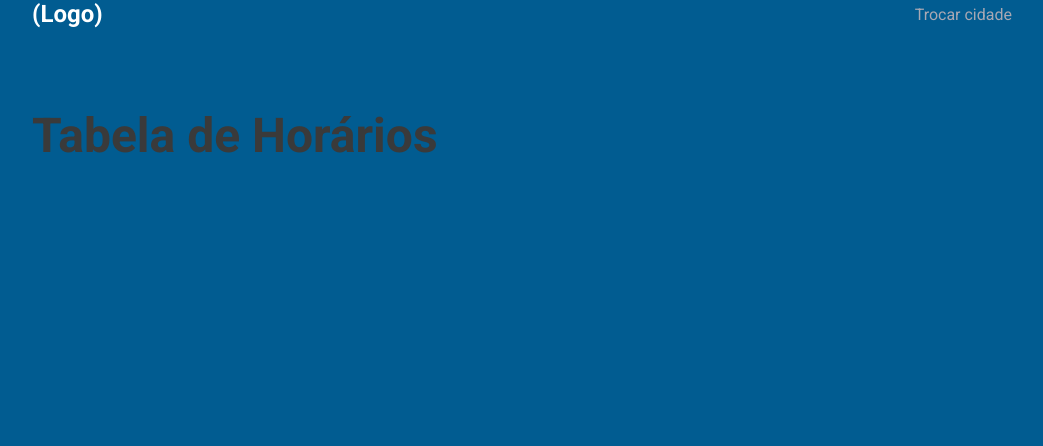
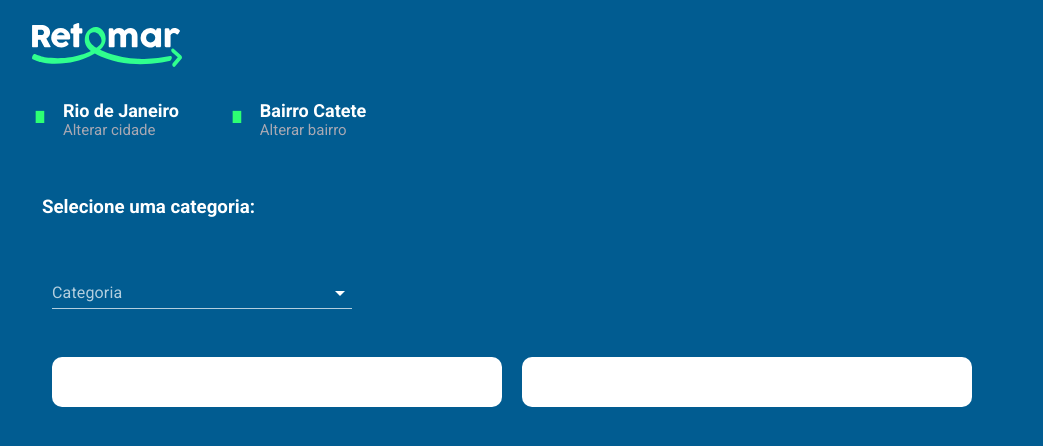
Before and after one commit to ricardobalbinot/projeto-retomar, a React (Create React App) app: page /horarios in a window 1280 px wide. Shown: the top 446 px of the page, without its empty margins (118-1161 px from the left). Built offline with nearby package versions, Linux system fonts and the light colour scheme.

Commit message:
Refatoração geral na disposição de componentes

```diff
--- a/package.json
+++ b/package.json
@@ -4,6 +4,7 @@
   "private": true,
   "dependencies": {
     "@material-ui/core": "^4.9.14",
+    "@material-ui/icons": "^4.9.1",
     "@material-ui/lab": "^4.0.0-alpha.53",
     "@santospatrick/eslint-config-react": "^1.0.6",
     "@santospatrick/prettier-config": "^1.0.1",
--- a/src/pages/Home/index.js
+++ b/src/pages/Home/index.js
@@ -2,22 +2,32 @@ import React, { useState } from 'react';
 import { useHistory } from 'react-router-dom';
 import TextField from '@material-ui/core/TextField';
 import Autocomplete from '@material-ui/lab/Autocomplete';
+import { ThemeProvider, createMuiTheme } from '@material-ui/core/styles';
 
 import Centered from '../../components/Centered';
 import {
-  AnimationContainer,
   ContainerAutocomplete,
   Header,
+  BlockItems,
   Title,
   Error,
   FormAutocomplete,
   Button,
 } from './styles';
 
+import Logo from '../../images/retomar-svg.svg';
+
+const darkTheme = createMuiTheme({
+  palette: {
+    type: 'dark',
+  },
+});
+
 function Home() {
   const [cidade, setCidade] = useState('');
   const [inputError, setInputError] = useState('');
   const history = useHistory();
+  // const classes = useStyles();
 
   const cidadesEscalonadas = [{ idEstado: 1, dsCidade: 'Rio de Janeiro, RJ' }];
 
@@ -28,34 +38,39 @@ function Home() {
       setInputError('Informe a cidade desejada');
     } else {
       setInputError('');
-      history.push('/filter');
+      history.push('/bairro');
     }
   }
 
   return (
     <>
       <Header>
-        <h2>(Logo)</h2>
+        <img src={Logo} width="150" alt="Projeto Retomar" />
       </Header>
 
-      <AnimationContainer>
+      <BlockItems>
+        <div>
+          <span className="circle">•</span>
+          <span>
+            Confira o horário de funcionamento dos estabelecimentos da sua
+            cidade
+          </span>
+        </div>
+      </BlockItems>
+
       <Centered column>
-          <Title>Projeto Retomar</Title>
-
-          <p>In est ante in nibh mauris cursus mattis.</p>
-          <p>
-            Lorem ipsum dolor sit amet, consectetur adipiscing elit, sed do
-            eiusmod tempor incididunt ut labore et dolore magna aliqua.
-          </p>
+        <Title>Qual sua cidade?</Title>
 
         <FormAutocomplete>
           <ContainerAutocomplete>
+            <ThemeProvider theme={darkTheme}>
               <Autocomplete
                 options={cidadesEscalonadas}
                 getOptionLabel={option => option.dsCidade}
                 style={{ width: 400 }}
                 id="cidade"
-                debug
+                autoHighlight
+                value={cidade}
                 onChange={(event, newValue) => {
                   setCidade(newValue);
                 }}
@@ -67,6 +82,7 @@ function Home() {
                   />
                 )}
               />
+            </ThemeProvider>
           </ContainerAutocomplete>
         </FormAutocomplete>
 
@@ -74,7 +90,6 @@ function Home() {
 
         <Button onClick={handleSelecionaCidade}>Próximo</Button>
       </Centered>
-      </AnimationContainer>
     </>
   );
 }
--- a/src/pages/Home/styles.js
+++ b/src/pages/Home/styles.js
@@ -18,32 +18,49 @@ export const AnimationContainer = styled.div`
 export const Header = styled.header`
   display: flex;
   align-items: center;
-  justify-content: space-between;
+  padding: 20px 0 30px;
+  height: 100px;
+`;
 
-  a {
+export const BlockItems = styled.div`
+  display: flex;
+  flex-direction: column;
+
+  div {
     display: flex;
+    flex-direction: row;
     align-items: center;
-    text-decoration: none;
-    color: #a8a8b3;
-    transition: color 0.2s;
 
-    &:hover {
-      color: #666;
+    span,
+    strong {
+      font-size: 20px;
     }
-  }
 
-  svg {
-    margin-right: 4px;
+    .circle {
+      color: #fff;
+      font-size: 45px;
+      margin-right: 15px;
+    }
   }
 `;
 
 export const Title = styled.h1`
-  font-size: 48px;
-  color: #3a3a3a;
+  font-size: 32px;
   max-width: 450px;
   line-height: 56px;
+  margin-top: 80px;
 
-  margin-top: 80px;
+  animation: slideDown 0.3s cubic-bezier(0.25, 0.84, 0.83, 0.87);
+
+  @keyframes slideDown {
+    from {
+      transform: translateY(20px);
+    }
+
+    to {
+      transform: translateY(0);
+    }
+  }
 `;
 
 export const Error = styled.span`
@@ -60,18 +77,15 @@ export const ContainerAutocomplete = styled.div`
 `;
 
 export const FormAutocomplete = styled.form`
-  margin-top: 40px;
+  display: flex;
   max-width: 800px;
-
-  display: flex;
-  align-items: center;
 `;
 
 export const Button = styled.button`
   width: 210px;
-  height: 35px;
+  height: 60px;
   margin-top: 30px;
-  background: #1b76c1;
+  background: #00c677;
   border-radius: 5px;
   border: 0;
   color: #fff;
@@ -79,6 +93,6 @@ export const Button = styled.button`
   transition: background-color 0.2s;
 
   &:hover {
-    background: ${shade(0.2, '#1B76C1')};
+    background: ${shade(0.2, '#00C677')};
   }
 `;
--- a/src/pages/Horarios/index.js
+++ b/src/pages/Horarios/index.js
@@ -1,18 +1,88 @@
-import React from 'react';
+import React, { useState } from 'react';
 import { Link } from 'react-router-dom';
+import TextField from '@material-ui/core/TextField';
+import Autocomplete from '@material-ui/lab/Autocomplete';
+import { ThemeProvider, createMuiTheme } from '@material-ui/core/styles';
 
-import { AnimationContainer, Header, Title } from './styles';
+import {
+  AnimationContainer,
+  Header,
+  BlockItems,
+  ContainerHorarios,
+  TitleCategoria,
+  ContainerAutocomplete,
+  EstabelecimentosList,
+} from './styles';
+
+import Logo from '../../images/retomar-svg.svg';
+
+const darkTheme = createMuiTheme({
+  palette: {
+    type: 'dark',
+  },
+});
 
 function Horarios() {
+  const [categoria, setCategoria] = useState('');
+
+  const categoriasEstabelecimentos = [
+    { idCategoria: 1, dsCategoria: 'Essenciais' },
+    { idCategoria: 2, dsCategoria: 'Alimentação' },
+    { idCategoria: 3, dsCategoria: 'Saúde' },
+  ];
+
+  function handleSelecionaCategoria(newValue) {
+    setCategoria(newValue);
+    console.log(`Escolheu ${categoria.dsCategoria}`);
+    // Iterar JSON filtrando categoria
+  }
+
   return (
     <>
       <Header>
-        <h2>(Logo)</h2>
-        <Link to="/">Trocar cidade</Link>
+        <img src={Logo} width="150" alt="Projeto Retomar" />
       </Header>
 
       <AnimationContainer>
-        <Title>Tabela de Horários</Title>
+        <BlockItems>
+          <span className="circle-green">∎</span>
+          <div>
+            <strong>Rio de Janeiro</strong>
+            <Link to="/">Alterar cidade</Link>
+          </div>
+          <span className="circle-green">∎</span>
+          <div>
+            <strong>Bairro Catete</strong>
+            <Link to="/bairro">Alterar bairro</Link>
+          </div>
+        </BlockItems>
+
+        <ContainerHorarios>
+          <TitleCategoria>Selecione uma categoria:</TitleCategoria>
+
+          <ContainerAutocomplete>
+            <ThemeProvider theme={darkTheme}>
+              <Autocomplete
+                options={categoriasEstabelecimentos}
+                getOptionLabel={option => option.dsCategoria}
+                style={{ width: 300 }}
+                id="cidade"
+                debug
+                onChange={(event, newValue) => {
+                  handleSelecionaCategoria(newValue);
+                }}
+                renderInput={params => (
+                  <TextField {...params} label="Categoria" margin="normal" />
+                )}
+              />
+            </ThemeProvider>
+          </ContainerAutocomplete>
+
+          <EstabelecimentosList>
+            <div className="teste" />
+            <div className="teste" />
+          </EstabelecimentosList>
+        </ContainerHorarios>
       </AnimationContainer>
     </>
   );
--- a/src/pages/Horarios/styles.js
+++ b/src/pages/Horarios/styles.js
@@ -1,8 +1,7 @@
 import styled from 'styled-components';
-import { shade } from 'polished';
 
 export const AnimationContainer = styled.div`
-  animation: slideUp 0.8s cubic-bezier(0.25, 0.84, 0.83, 0.87);
+  animation: slideUp 0.6s cubic-bezier(0.31, 0.77, 0.78, 0.95);
 
   @keyframes slideUp {
     from {
@@ -18,9 +17,25 @@ export const AnimationContainer = styled.div`
 export const Header = styled.header`
   display: flex;
   align-items: center;
-  justify-content: space-between;
+  padding: 20px 0 30px;
+  height: 100px;
+`;
+
+export const BlockItems = styled.div`
+  display: flex;
+
+  div {
+    display: flex;
+    flex-direction: column;
+    margin-right: 50px;
+
+    span,
+    strong {
+      font-size: 18px;
+    }
 
     a {
+      font-size: 15px;
       display: flex;
       align-items: center;
       text-decoration: none;
@@ -31,55 +46,46 @@ export const Header = styled.header`
         color: #666;
       }
     }
+  }
 
-  svg {
-    margin-right: 4px;
+  .circle-green {
+    color: #2dff73;
+    font-size: 25px;
+    margin-right: 15px;
   }
 `;
 
-export const Title = styled.h1`
-  font-size: 48px;
-  color: #3a3a3a;
+export const ContainerHorarios = styled.div`
+  display: flex;
+  flex-direction: column;
+  flex: 1;
+  max-width: 960px;
+  margin: 40px auto 0;
+`;
+
+export const TitleCategoria = styled.h3`
   max-width: 450px;
   line-height: 56px;
-
-  margin-top: 80px;
 `;
 
-export const Form = styled.form`
-  margin-top: 40px;
+export const ContainerAutocomplete = styled.div`
+  margin: 10px;
+`;
+
+export const EstabelecimentosList = styled.div`
+  margin-top: 20px;
 
   display: flex;
-  align-items: center;
-  justify-content: center;
+  flex: 1;
+  flex-direction: row;
+  flex-wrap: wrap;
+  align-content: flex-start;
 
-  input {
-    width: 500px;
-    height: 70px;
-    padding: 0 24px;
-    border: 0;
-    border-radius: 5px 0px 0px 5px;
-    color: #3a3a3a;
-    border: 2px solid #fff;
-    border-right: 0;
-
-    &::placeholder {
-      color: #3a3a3a;
-    }
-  }
-
-  button {
-    width: 210px;
-    height: 70px;
-    background: #04d361;
-    border-radius: 0px 5px 5px 0px;
-    border: 0;
-    color: #fff;
-    font-weight: bold;
-    transition: background-color 0.2s;
-
-    &:hover {
-      background: ${shade(0.2, '#04d361')};
-    }
+  div {
+    width: 450px;
+    margin: 10px;
+    height: 50px;
+    background: #fff;
+    border-radius: 10px;
   }
 `;
```
Also changed, not shown: src/utils/form.js (deleted, +0 -21 lines), src/utils/validate.js (deleted, +0 -15 lines), 1 other file (tests, documents, lock files or other folders). Lines whose indentation alone changed are shown as unchanged.
